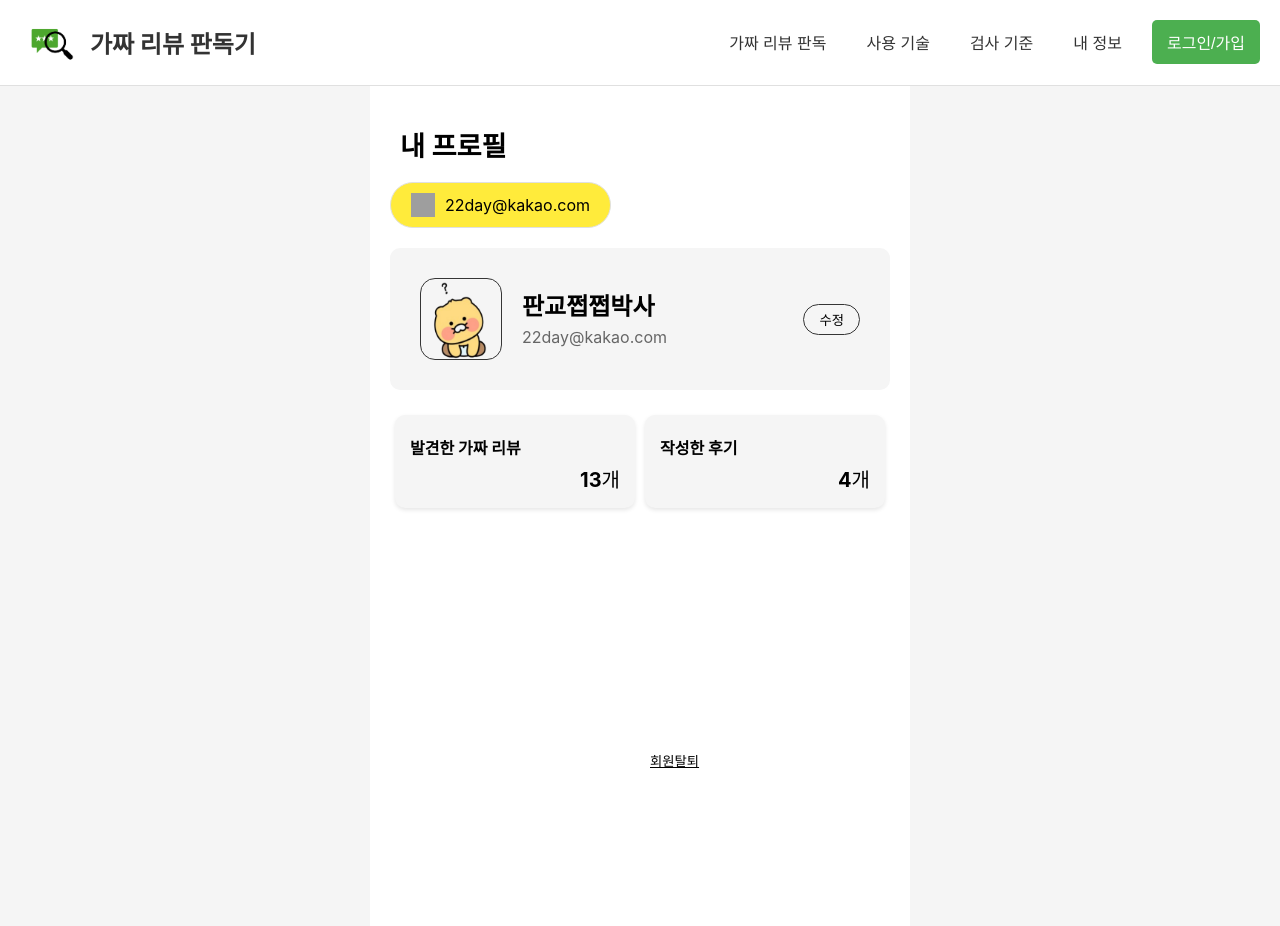
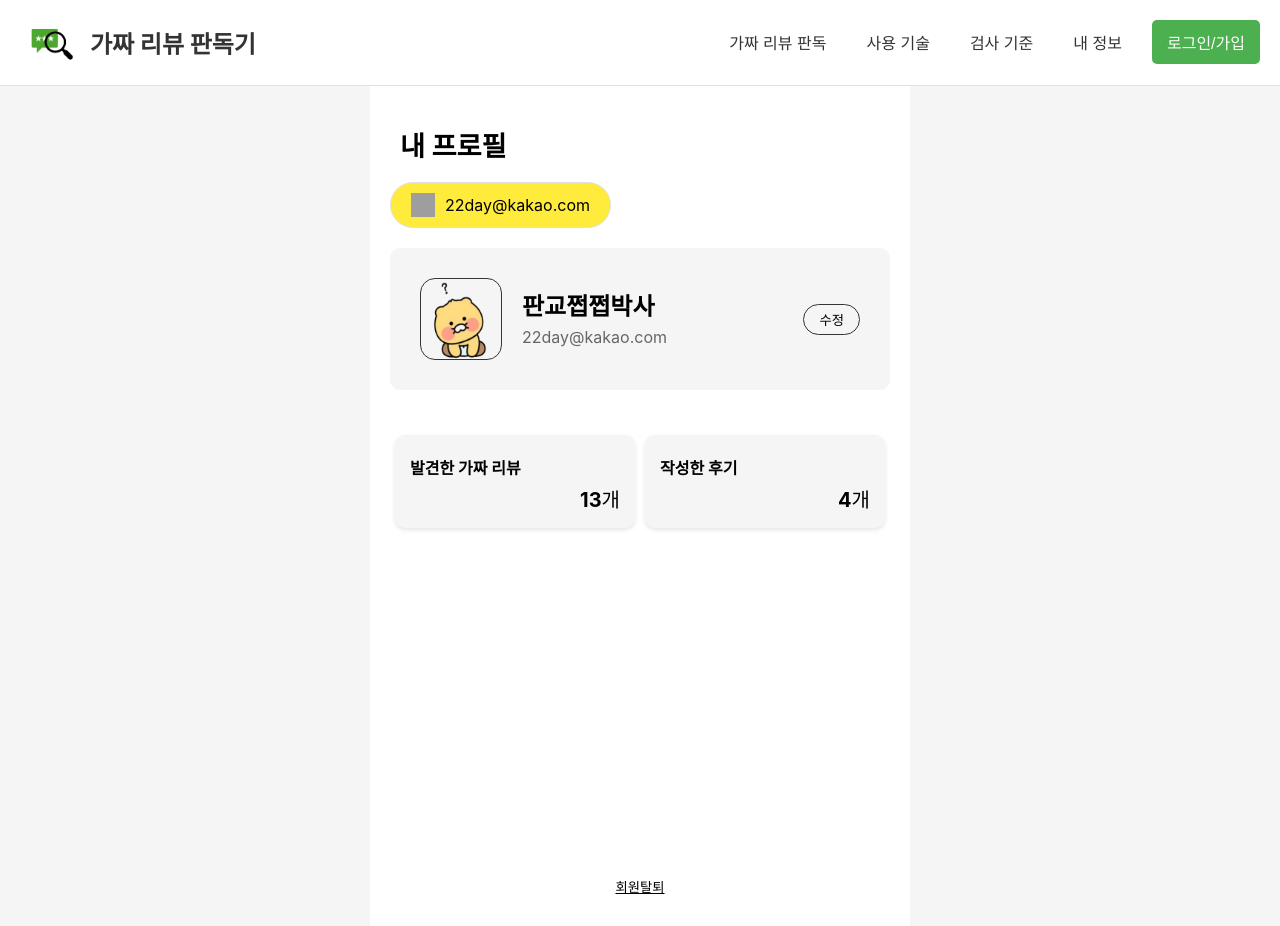
Before and after one commit to kakaotech-bootcamp-22/fe, a React (Create React App) app: page /mypage in a window 1280 px wide. Built offline with nearby package versions, Linux system fonts and the light colour scheme; grey boxes are pictures that could not be loaded.

Commit message:
KAN-55 feat: 회원탈퇴 버튼 가운데 정렬

```diff
--- a/src/pages/mypage/MyPage.jsx
+++ b/src/pages/mypage/MyPage.jsx
@@ -18,7 +18,10 @@ const ProfileContainer = styled.div`
   padding: 20px;
   background-color: #ffffff;
   text-align: center;
-  min-height: 100vh
+  min-height: 100vh;
+  display: flex;
+  flex-direction: column;
+  justify-content: space-between; /* 위아래로 공간을 분배 */
 `
 
 /* 프로필 정보 */
@@ -105,11 +108,9 @@ const FooterButton = styled.button`
   border-radius: 5px;
   cursor: pointer;
   background-color: #ffffff;
-  position: absolute;
-  bottom: 20px; /* 하단에서 20px 떨어짐 */
   cursor: pointer;
   text-decoration: underline; /* 텍스트 밑줄 추가 */
-
+  margin-top: auto; /* 나머지 공간을 채우기 위해 추가 */
 `;
 
 const EntireTitle = styled.h1`
@@ -185,7 +186,9 @@ function MyPage(props) {
                         </InfoBoxCount>
                     </InfoBox>
                 </InfoBoxes>
-                <FooterButton>회원탈퇴</FooterButton>
+                <>
+                    <FooterButton>회원탈퇴</FooterButton>
+                </>
             </ProfileContainer>
         </EntireContainer>
     );
```
